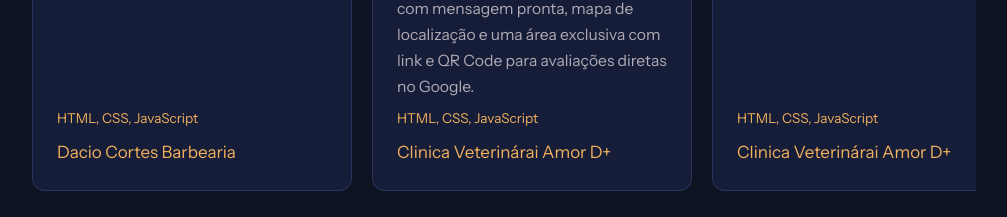
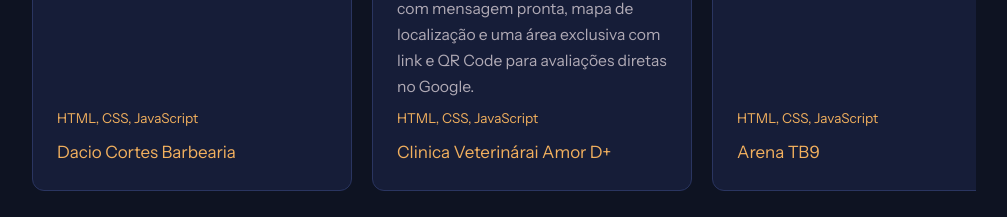
Before and after one commit to welderova/wova.dev, a plain HTML site: page index.html in a window 1280 px wide. Shown: the part 2580-2797 px from the top of the page, without its empty margins (136-1143 px from the left). Drawn offline with nearby package versions, Linux system fonts and the light colour scheme.

Commit message:
Update index.html

```diff
--- a/index.html
+++ b/index.html
@@ -145,7 +145,7 @@
           <p>Site para uma arena esportiva em Sobradinho-DF, com reserva online, orçamento de festas pelo WhatsApp e layout que se adapta a qualquer tela.
 Tecnologias: HTML, CSS e JavaScript</p>
           <span class="tech">HTML, CSS, JavaScript</span>
-          <a href="https://arenatb9.vercel.app/">Clinica Veterinárai Amor D+</a>
+          <a href="https://arenatb9.vercel.app/">Arena TB9</a>
         </li>
 
         <li class="card">
```
